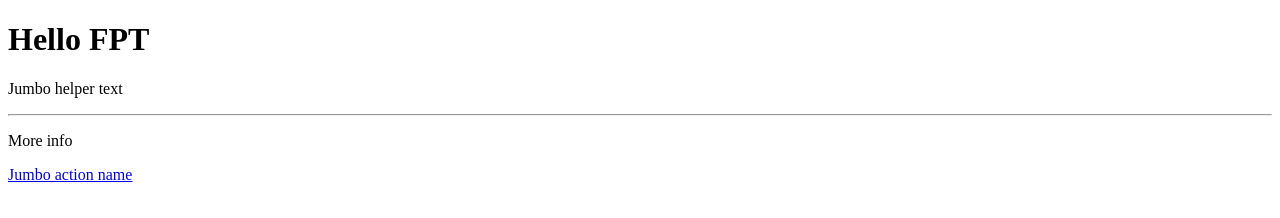
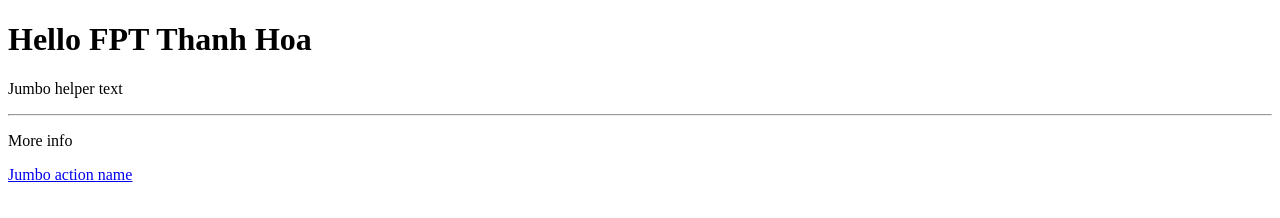
Before and after one commit to dragon07/AppDev, a plain HTML site: page index.html in a window 1280 px wide. Drawn offline with Linux system fonts and the light colour scheme.

Commit message:
first commit new

```diff
--- a/index.html
+++ b/index.html
@@ -6,7 +6,7 @@
 </head>
 <body>
 <div class="jumbotron">
-    <h1 class="display-3"> Hello FPT</h1>
+    <h1 class="display-3"> Hello FPT Thanh Hoa</h1>
     <p class="lead">Jumbo helper text</p>
     <hr class="my-2">
     <p>More info</p>
```
